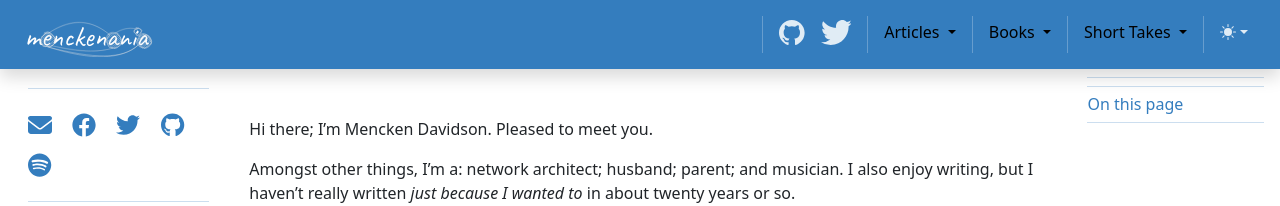
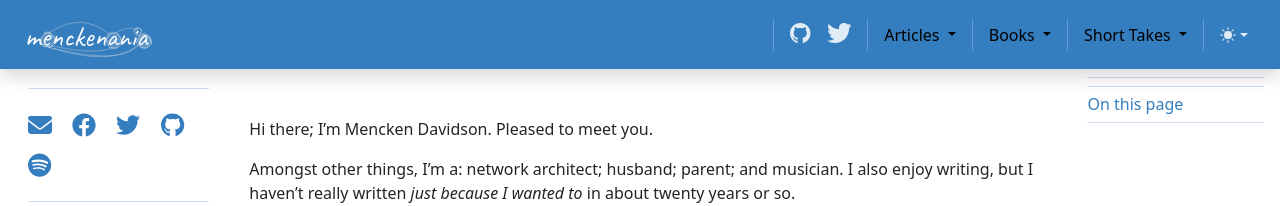
Before and after one commit to menckend/alpha, a Jekyll site: the page built from index.md, in a window 1280 px wide. Shown: the top 206 px of the page. Built offline with Jekyll 4.4.1, drawn with Linux system fonts in a browser that asks for light colours; nearby versions of some CDN libraries; library files that are not in the unit come from our copies.

Commit message:
Update newtemplate-header.html

```diff
--- a/_includes/newtemplate-header.html
+++ b/_includes/newtemplate-header.html
@@ -130,7 +130,7 @@
           <!-- Github icon/link -->
           <li class="nav-item col-6 col-lg-auto">
             <a class="nav-link py-2 px-0 px-lg-2" href="https://github.com/menckend/" target="_blank" rel="noopener">
-              <svg xmlns="http://www.w3.org/2000/svg"  height="25" class="navbar-nav-svg" viewBox="0 0 512 499.36" role="img">
+              <svg xmlns="http://www.w3.org/2000/svg"  height="20" class="navbar-nav-svg" viewBox="0 0 512 499.36" role="img">
               <title>GitHub</title>
               <path fill="currentColor" fill-rule="evenodd" d="M256 0C114.64 0 0 114.61 0 256c0 113.09 73.34 209 175.08 242.9 12.8 2.35 17.47-5.56 17.47-12.34 0-6.08-.22-22.18-.35-43.54-71.2 15.49-86.2-34.34-86.2-34.34-11.64-29.57-28.42-37.45-28.42-37.45-23.27-15.84 1.73-15.55 1.73-15.55 25.69 1.81 39.21 26.38 39.21 26.38 22.84 39.12 59.92 27.82 74.5 21.27 2.33-16.54 8.94-27.82 16.25-34.22-56.84-6.43-116.6-28.43-116.6-126.49 0-27.95 10-50.8 26.35-68.69-2.63-6.48-11.42-32.5 2.51-67.75 0 0 21.49-6.88 70.4 26.24a242.65 242.65 0 0 1 128.18 0c48.87-33.13 70.33-26.24 70.33-26.24 14 35.25 5.18 61.27 2.55 67.75 16.41 17.9 26.31 40.75 26.31 68.69 0 98.35-59.85 120-116.88 126.32 9.19 7.9 17.38 23.53 17.38 47.41 0 34.22-.31 61.83-.31 70.23 0 6.85 4.61 14.81 17.6 12.31C438.72 464.97 512 369.08 512 256.02 512 114.62 397.37 0 256 0z">
               </path>
@@ -142,7 +142,7 @@
           <!-- Twitter icon/link -->
           <li class="nav-item col-6 col-lg-auto">
             <a class="nav-link py-2 px-0 px-lg-2" href="https://twitter.com/totstroc" target="_blank" rel="noopener">
-              <svg xmlns="http://www.w3.org/2000/svg" height="25" class="navbar-nav-svg" viewBox="0 0 512 416.32" role="img">
+              <svg xmlns="http://www.w3.org/2000/svg" height="20" class="navbar-nav-svg" viewBox="0 0 512 416.32" role="img">
               <title>Twitter</title>
               <path fill="currentColor" d="M160.83 416.32c193.2 0 298.92-160.22 298.92-298.92 0-4.51 0-9-.2-13.52A214 214 0 0 0 512 49.38a212.93 212.93 0 0 1-60.44 16.6 105.7 105.7 0 0 0 46.3-58.19 209 209 0 0 1-66.79 25.37 105.09 105.09 0 0 0-181.73 71.91 116.12 116.12 0 0 0 2.66 24c-87.28-4.3-164.73-46.3-216.56-109.82A105.48 105.48 0 0 0 68 159.6a106.27 106.27 0 0 1-47.53-13.11v1.43a105.28 105.28 0 0 0 84.21 103.06 105.67 105.67 0 0 1-47.33 1.84 105.06 105.06 0 0 0 98.14 72.94A210.72 210.72 0 0 1 25 370.84a202.17 202.17 0 0 1-25-1.43 298.85 298.85 0 0 0 160.83 46.92">
               </path>
```
